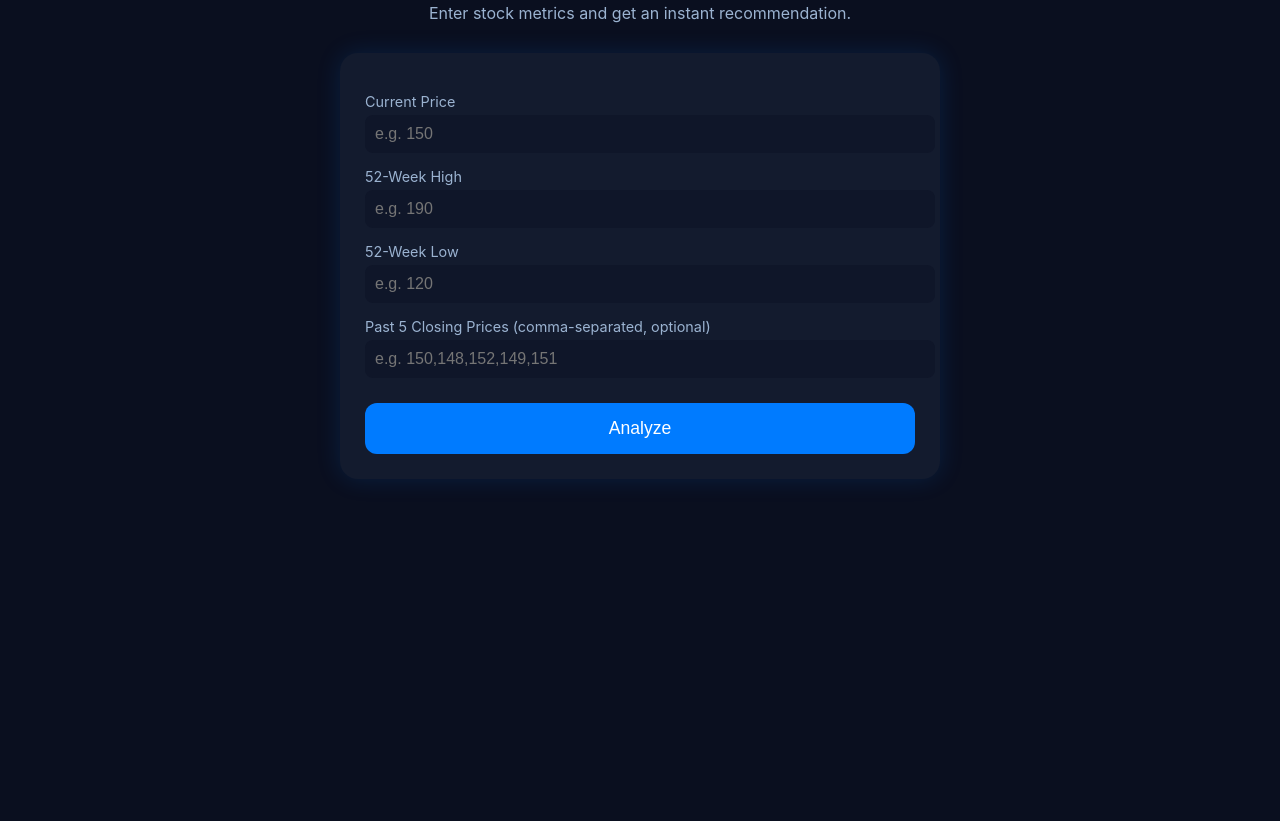
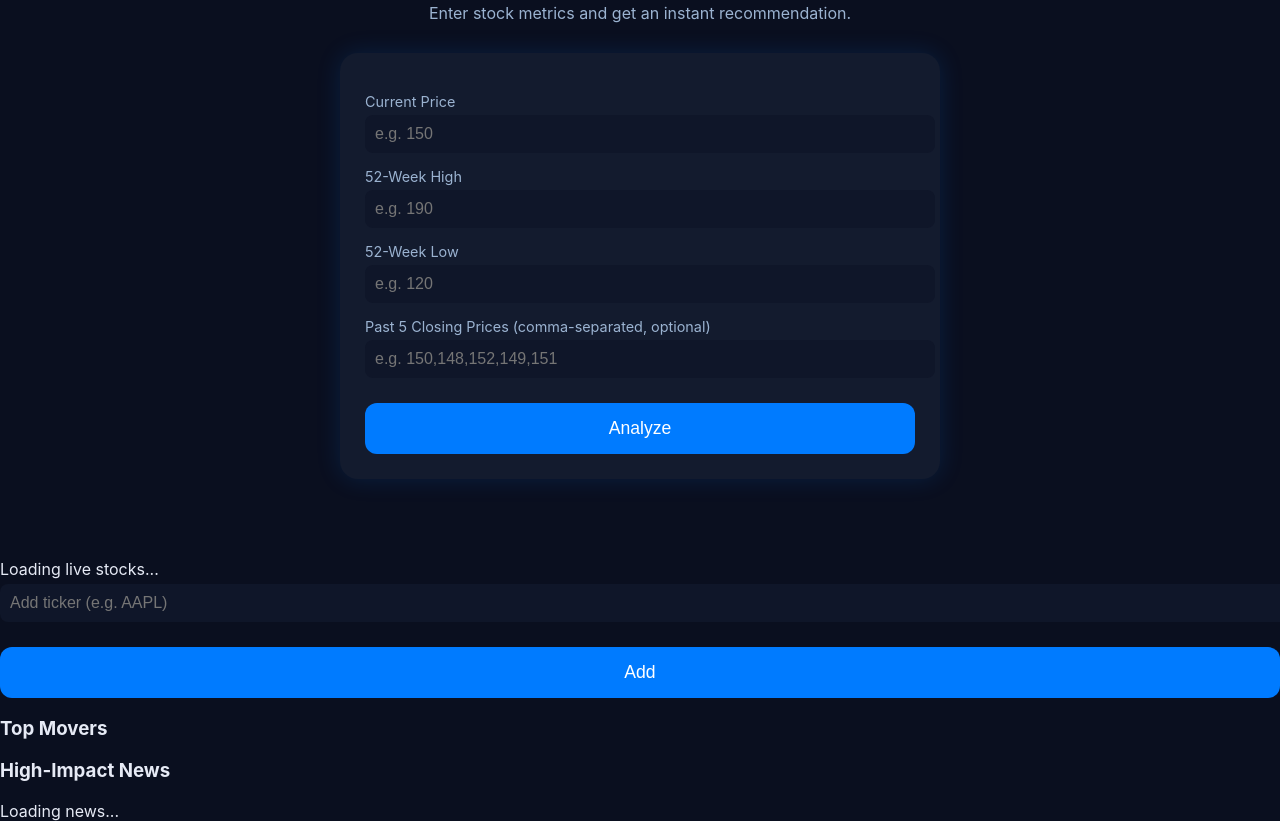
Before and after one commit to tanayshuklaa/finance, a plain HTML site: page index.html in a window 1280 px wide. Shown: the part 174-995 px from the top of the page. Before the commit the page ends 800 px from the top, so only its background shows below. Drawn offline with Linux system fonts and the light colour scheme.

Commit message:
Add live ticker and news panel to index.html

```diff
--- a/index.html
+++ b/index.html
@@ -30,6 +30,29 @@
             <div id="result"></div>
         </div>
     </div>
+    <!-- Live Ticker & News Panel -->
+<section class="panel">
+  <div class="ticker-row">
+    <div id="tickerList" class="ticker-list">Loading live stocks...</div>
+    <div class="ticker-controls">
+      <input id="watchInput" placeholder="Add ticker (e.g. AAPL)" />
+      <button id="addTickerBtn">Add</button>
+    </div>
+  </div>
+
+  <div class="panels">
+    <div class="panel-card">
+      <h3>Top Movers</h3>
+      <ul id="topMovers"></ul>
+    </div>
+
+    <div class="panel-card">
+      <h3>High-Impact News</h3>
+      <div id="newsFeed">Loading news...</div>
+    </div>
+  </div>
+</section>
+
 
     <script src="script.js"></script>
 </body>
```
